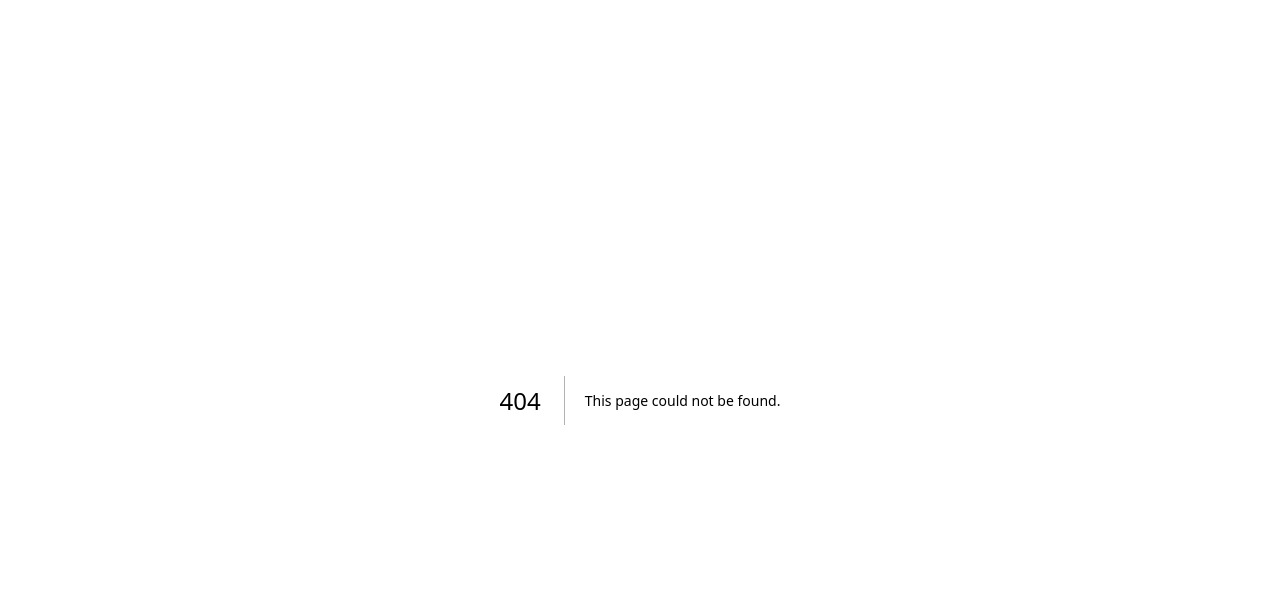
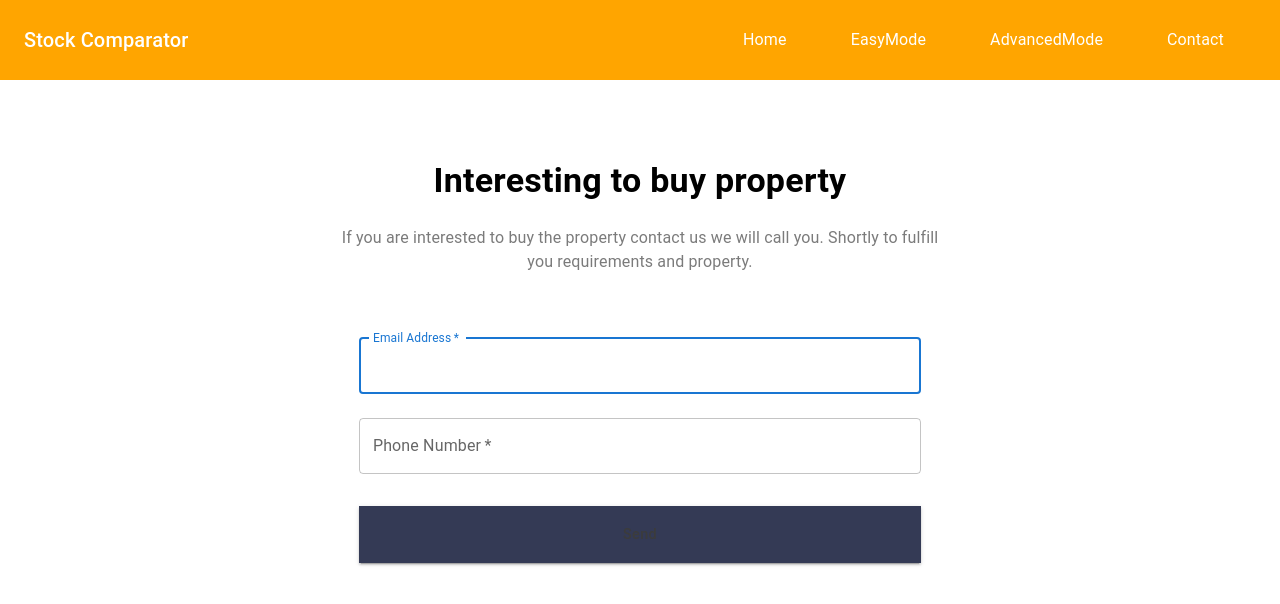
Before and after one commit to stockfundamentalanalysis/stock-comparator-front-end, a Next.js app: page /contact in a window 1280 px wide. Before the commit this address had no page. Shown: the top 604 px of the page. Built offline with nearby package versions, Linux system fonts and the light colour scheme.

Commit message:
Footer and contact section

```diff
--- a/src/components/details.jsx
+++ b/src/components/details.jsx
@@ -1,7 +1,7 @@
 import React from 'react'
 import { Box, Button, Stack, TextField } from '@mui/material'
-import Title from './components/title'
-import Paragraph from '.components/paragraph'
+import Title from './title'
+import Paragraph from './paragraph'
 
 const Details = () => {
   const handleSubmit = (event) => {
@@ -67,14 +67,18 @@ const Details = () => {
           size="medium"
           sx={{
             fontSize: '0.9rem',
+            color: '#3c3c3c',
             textTransform: 'capitalize',
             py: 2,
             mt: 3,
             mb: 2,
             borderRadius: 0,
-            backgroundColor: '#14192d',
-            '&:hover': {
-              backgroundColor: '#1e2a5a',
+            backgroundColor: '#343a55',
+            '&&:focus': {
+              backgroundColor: '#343a55',
+            },
+            '&&:hover': {
+              backgroundColor: '#dedede',
             },
           }}
         >
--- a/src/components/getintouch.jsx
+++ b/src/components/getintouch.jsx
@@ -49,23 +49,22 @@ const GetInTouch = () => {
         component={Link}
         href={'/contact'}
         variant="contained"
-        type="submit"
         size="medium"
         sx={{
           fontSize: '0.9rem',
-          color: '#3c3c3c',
           textTransform: 'capitalize',
           py: 2,
           px: 4,
           mt: 3,
           mb: 2,
           borderRadius: 0,
-          backgroundColor: '#343a55',
+          color: '#fff',
+          backgroundColor: 'orange',
+          '&&:hover': {
+            backgroundColor: '#343a55',
+          },
           '&&:focus': {
             backgroundColor: '#343a55',
-          },
-          '&&:hover': {
-            backgroundColor: '#dedede',
           },
         }}
       >
--- /dev/null
+++ b/src/pages/contact.tsx
@@ -0,0 +1,14 @@
+import React from 'react'
+import Details from '../components/details'
+import NavBar from '../components/navbar'
+
+const Contact = () => {
+  return (
+    <>
+      <NavBar />
+      <Details />
+    </>
+  )
+}
+
+export default Contact
--- a/src/pages/index.tsx
+++ b/src/pages/index.tsx
@@ -5,6 +5,7 @@ import { useMemo } from 'react'
 // import data from '../data/sfa_easy.json'
 import Header from '../components/header'
 import NavBar from '../components/navbar'
+import Footer from '../components/Footer/footer'
 import GetStarted from '../components/getstarted'
 import GetInTouch from '../components/getintouch'
 //import '../styles/global.css'
@@ -16,6 +17,7 @@ const IndexPage = () => {
       <Header />
       <GetStarted />
       <GetInTouch />
+      <Footer />
     </>
   )
 }
```
Also changed, not shown: src/components/Footer/Footer.jsx (+28 -40 lines), tsconfig.json (+7 -1 lines), src/components/draweritem.jsx (renamed from src/components/draweritem.tsx), src/components/navbar.jsx (renamed from src/components/navbar.tsx).
